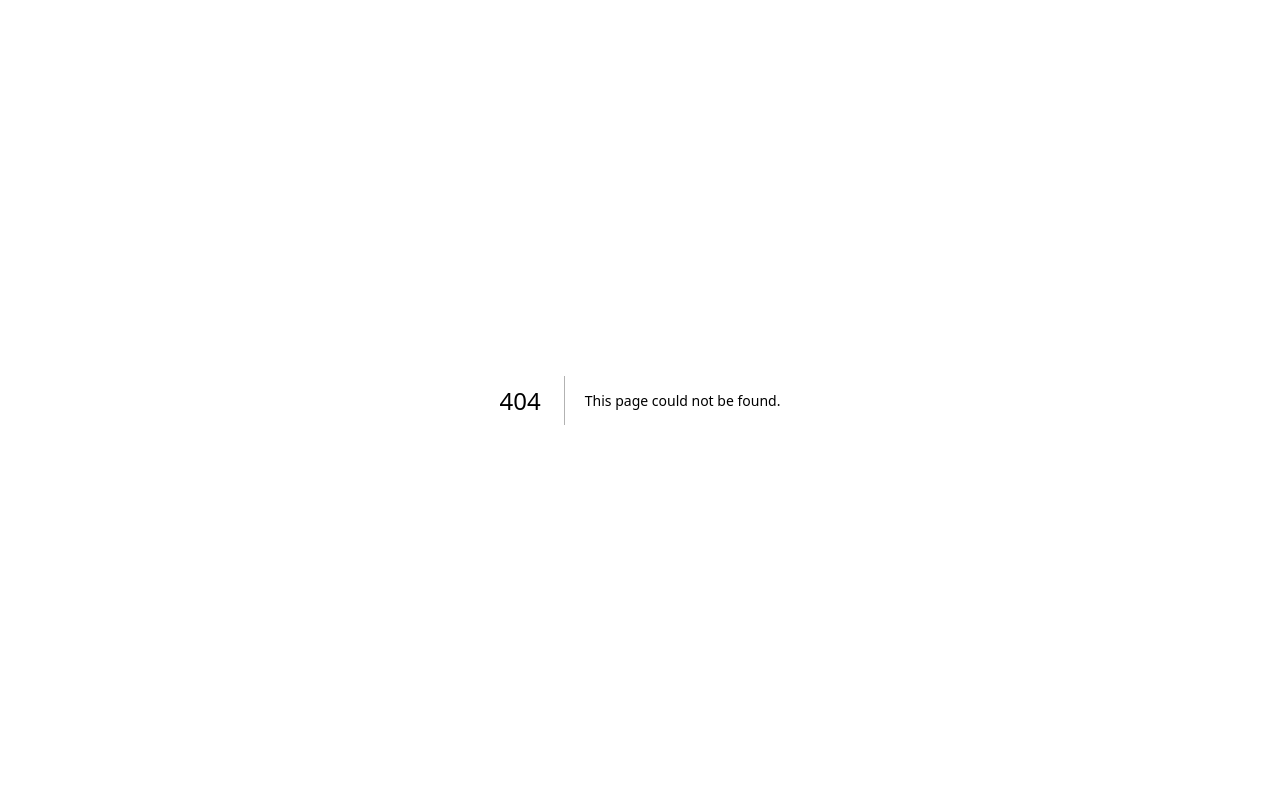
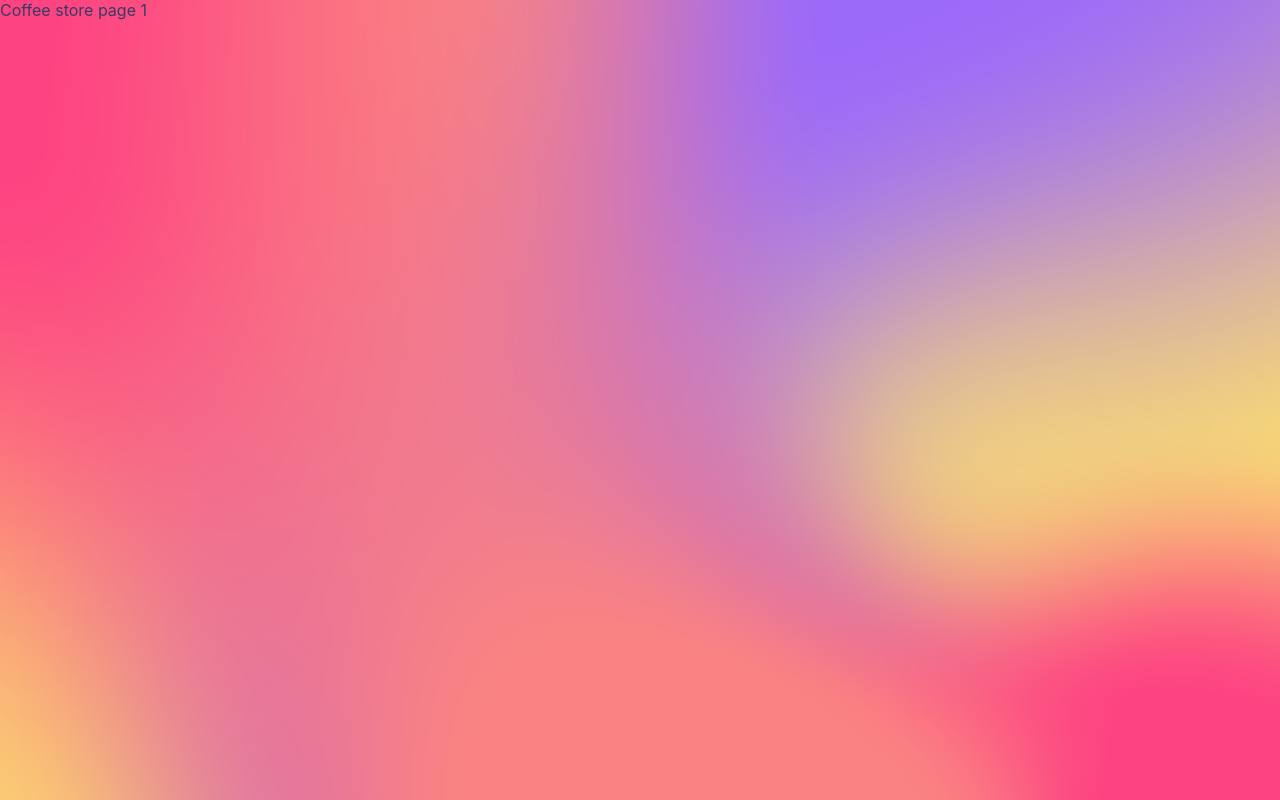
Before and after one commit to nuke66/discover-coffee-stores, a Next.js app: page /coffee-store/1 in a window 1280 px wide. Before the commit this address had no page. Built offline with nearby package versions, Linux system fonts and the light colour scheme.

Commit message:
stage 4 changes

```diff
--- /dev/null
+++ b/pages/coffee-store/[id].js
@@ -0,0 +1,8 @@
+import { useRouter } from "next/router";
+
+const CoffeeStore = () => {
+    const router = useRouter();
+    return <div>Coffee store page {router.query.id} </div>
+};
+
+export default CoffeeStore;
```
